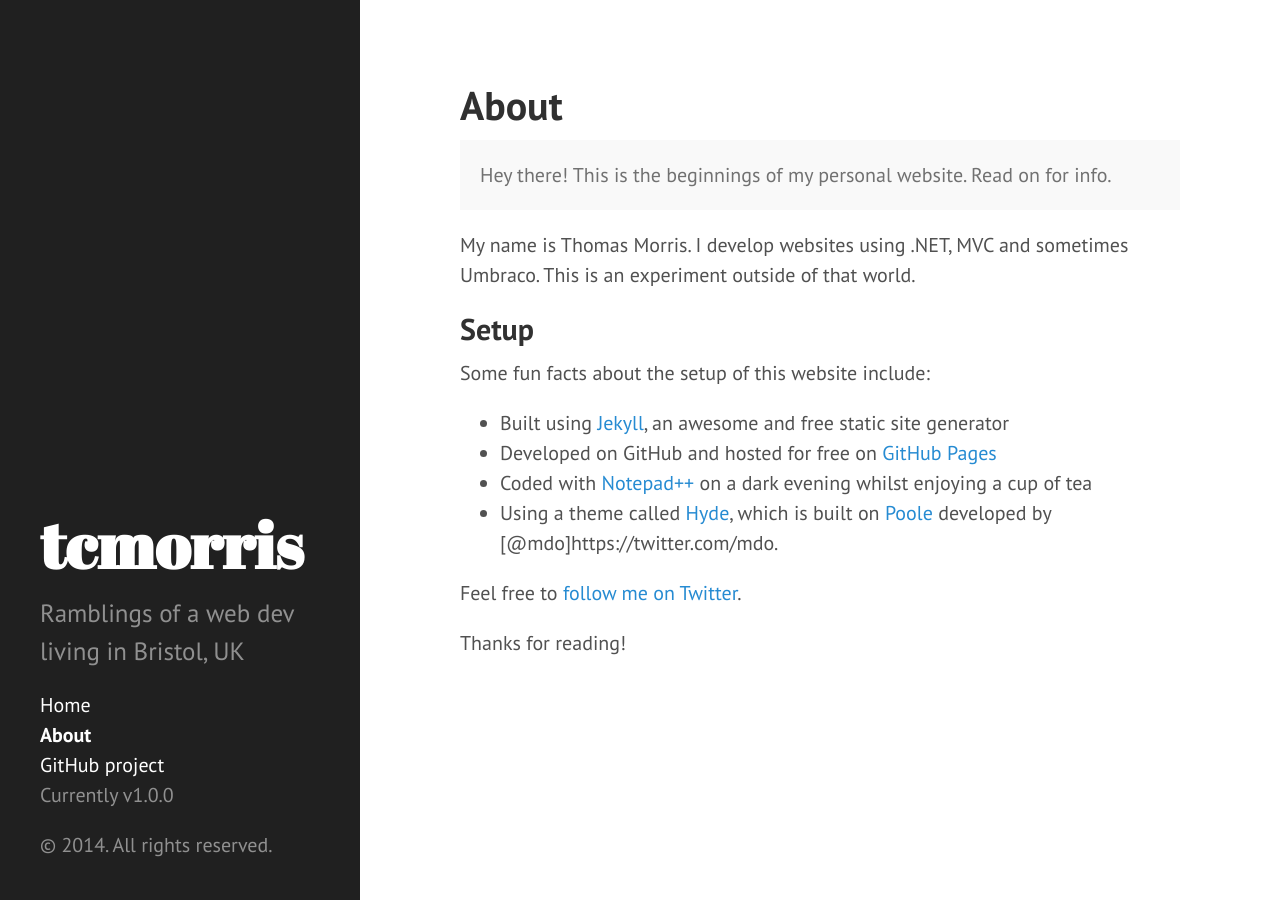
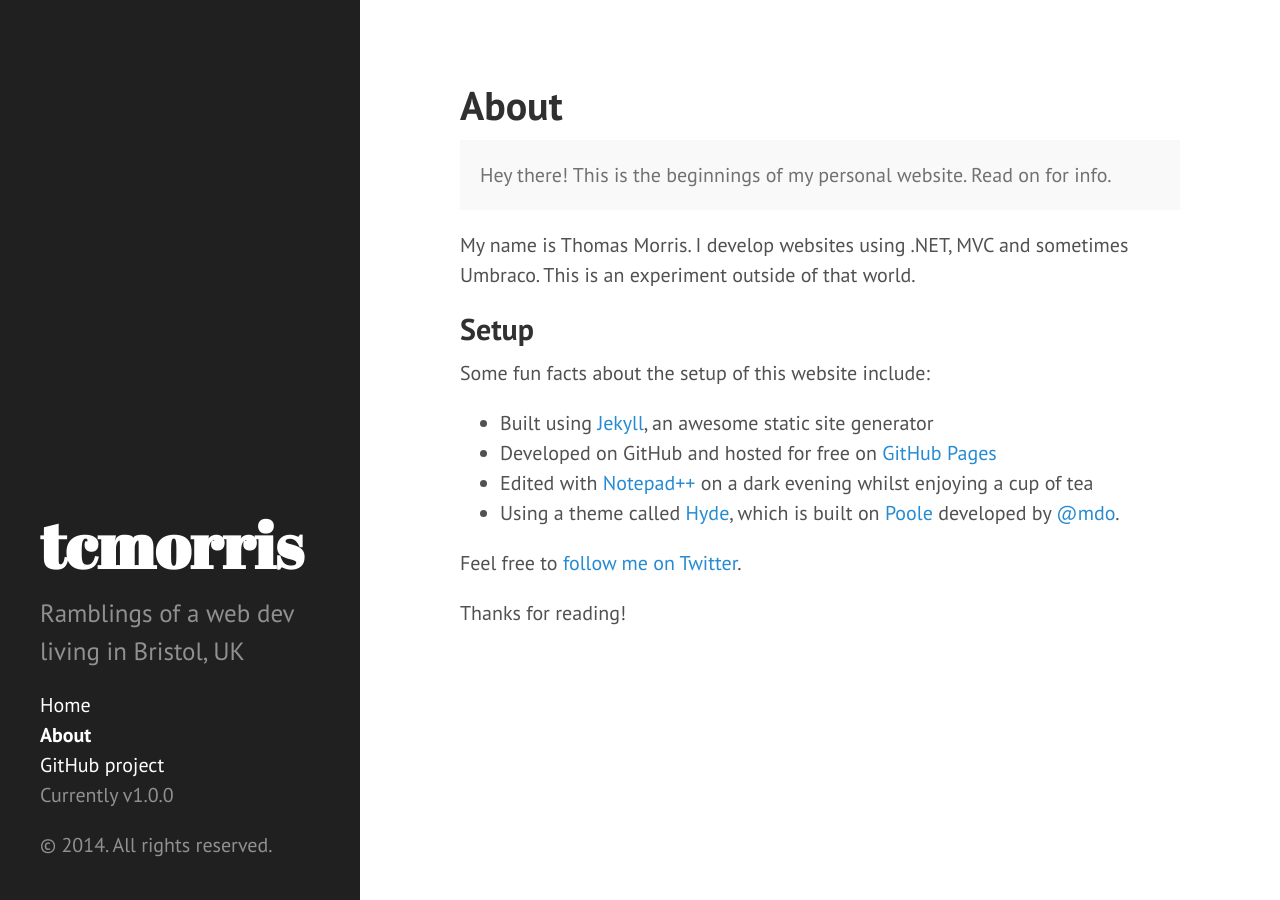
Before and after one commit to tcmorris/tcmorris.github.io, a Jekyll site: the page built from about.md, in a window 1280 px wide. Built offline with Jekyll 4.4.1, drawn with Linux system fonts in a browser that asks for light colours; Markdown is read by kramdown in place of the engine named in the settings.

Commit message:
Updates to about page

```diff
--- a/about.md
+++ b/about.md
@@ -13,10 +13,10 @@ My name is Thomas Morris. I develop websites using .NET, MVC and sometimes Umbra
 
 Some fun facts about the setup of this website include:
 
-* Built using [Jekyll](http://jekyllrb.com), an awesome and free static site generator
+* Built using [Jekyll](http://jekyllrb.com), an awesome static site generator
 * Developed on GitHub and hosted for free on [GitHub Pages](https://pages.github.com)
-* Coded with [Notepad++](http://sublimetext.org) on a dark evening whilst enjoying a cup of tea
-* Using a theme called [Hyde](http://hyde.getpoole.com), which is built on [Poole](https://github.com/poole) developed by [@mdo]https://twitter.com/mdo.
+* Edited with [Notepad++](http://notepad-plus-plus.org/) on a dark evening whilst enjoying a cup of tea
+* Using a theme called [Hyde](http://hyde.getpoole.com), which is built on [Poole](https://github.com/poole) developed by [@mdo](https://twitter.com/mdo).
 
 Feel free to [follow me on Twitter](https://twitter.com/mozzy16).
 
```
